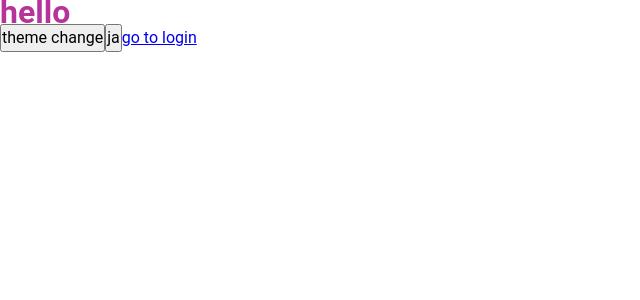
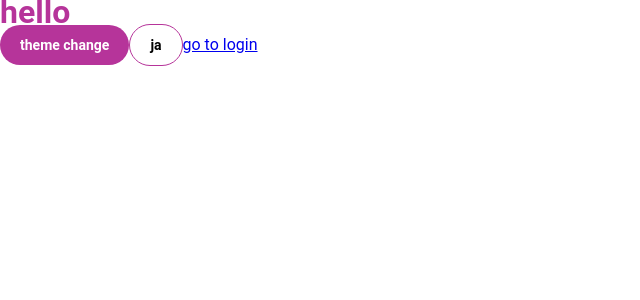
Before and after one commit to Kroro1208/feature-sliced-design, a React (Vite) app: page / in a window 1280 px wide. Shown: the top 300 px of the page, without its empty margins (0-640 px from the left). Built offline with nearby package versions, Linux system fonts and the light colour scheme.

Commit message:
バグ修正

```diff
--- a/src/pages/Home/ui/HomePage.tsx
+++ b/src/pages/Home/ui/HomePage.tsx
@@ -1,5 +1,6 @@
 import { routePaths, useTheme } from '@/shared/config';
 import i18n from '@/shared/config/i18n/i18n';
+import { Button } from '@/shared/ui';
 import { useTranslation } from 'react-i18next';
 import { Link } from 'react-router';
 import styles from './HomePage.module.scss';
@@ -15,10 +16,10 @@ const HomePage = () => {
   return (
     <>
       <h1 className={styles.title}>{t('hello')}</h1>
-      <button onClick={toggleTheme}>{t('theme change')}</button>
-      <button onClick={changeLanguage}>
+      <Button onClick={toggleTheme}>{t('theme change')}</Button>
+      <Button theme="outline" onClick={changeLanguage}>
         {i18n.language === 'en' ? 'ja' : '英語'}
-      </button>
+      </Button>
       <Link to={routePaths.login}>{t('go to login')}</Link>
     </>
   );
--- a/src/shared/lib/classNames/className.ts
+++ b/src/shared/lib/classNames/className.ts
@@ -4,7 +4,7 @@ export const classNames = (...args: ClassValue[]): string => {
   return args
     .flatMap((arg) => {
       if (!arg) return [];
-      if (typeof args === 'string') return [arg];
+      if (typeof arg === 'string') return [arg];
       if (typeof arg === 'object') {
         return (
           Object.entries(arg)
--- a/src/shared/ui/Button/Button.tsx
+++ b/src/shared/ui/Button/Button.tsx
@@ -1,17 +1,20 @@
+import type { ButtonHTMLAttributes, ReactNode } from 'react';
 import { cn } from '@/shared/lib';
-import type { ButtonHTMLAttributes, ReactNode } from 'react';
 import styles from './Button.module.scss';
 
-type ButtonSize = 'xs' | 'sm' | 'md' | 'lg' | 'xl';
+type ButtonSize = 'xs' | 'sm' | 'md' | 'lg';
 type ButtonForm = 'rounded' | 'pill' | 'circle';
 type ButtonTheme = 'primary' | 'secondary' | 'tertiary' | 'outline' | 'ghost';
 
 interface ButtonProps extends ButtonHTMLAttributes<HTMLButtonElement> {
   children?: ReactNode;
+  className?: string;
   size?: ButtonSize;
   form?: ButtonForm;
   theme?: ButtonTheme;
   disabled?: boolean;
+  fullWidth?: boolean;
+  isLoading?: boolean;
 }
 
 export const Button = (props: ButtonProps) => {
@@ -22,23 +25,28 @@ export const Button = (props: ButtonProps) => {
     theme = 'primary',
     form = 'pill',
     disabled = false,
+    fullWidth = false,
+    isLoading = false,
     ...rest
   } = props;
   return (
-    <div>
     <button
       {...rest}
       disabled={disabled}
       className={cn(
         styles.button,
+        className,
         styles[size],
+        styles[form],
         styles[theme],
-          styles[form],
-          className
+        {
+          [styles.disabled]: disabled,
+          [styles.fullWidth]: fullWidth,
+          [styles.isLoading]: isLoading,
+        }
       )}
     >
       {children}
     </button>
-    </div>
   );
 };
```
Lines whose indentation alone changed are shown as unchanged.
